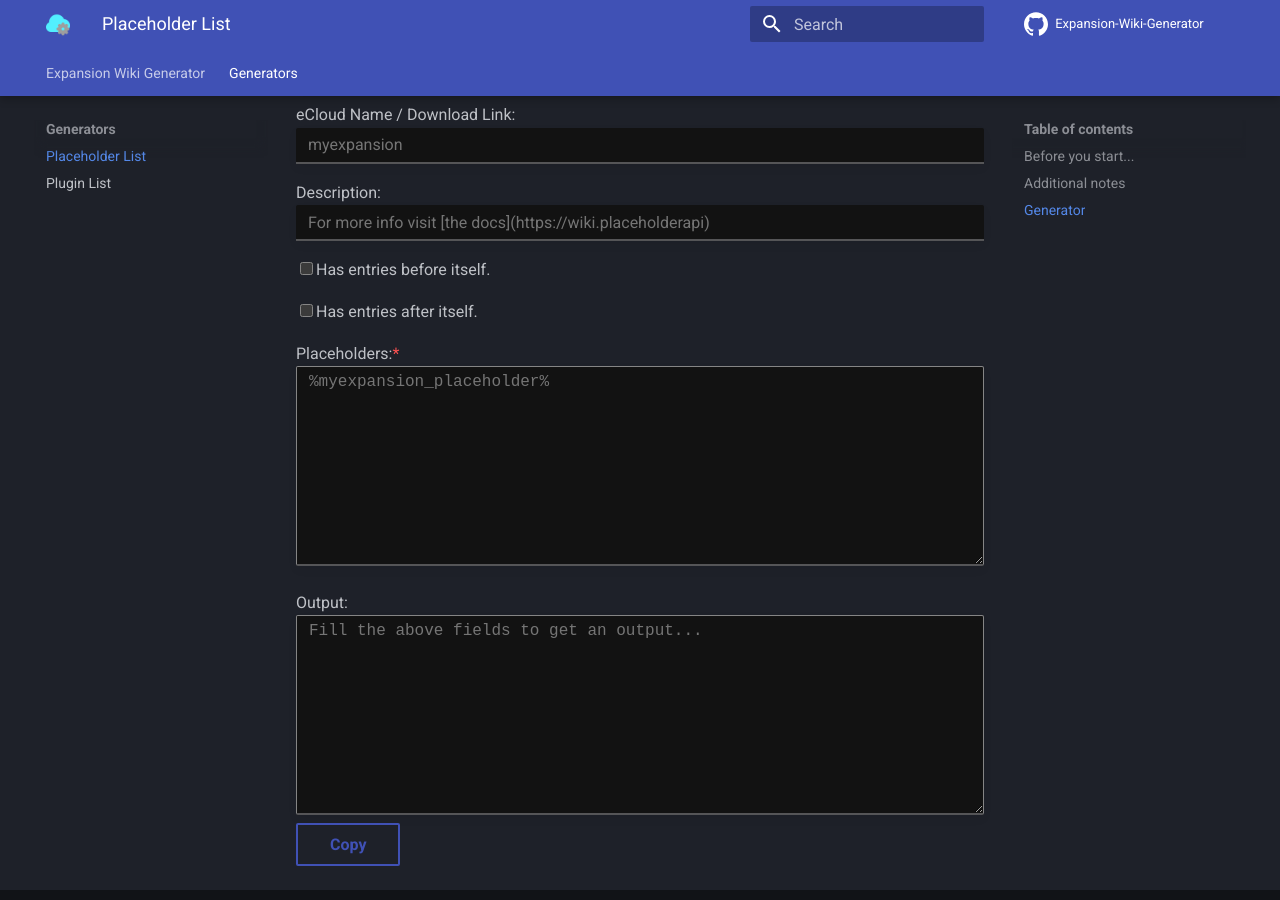
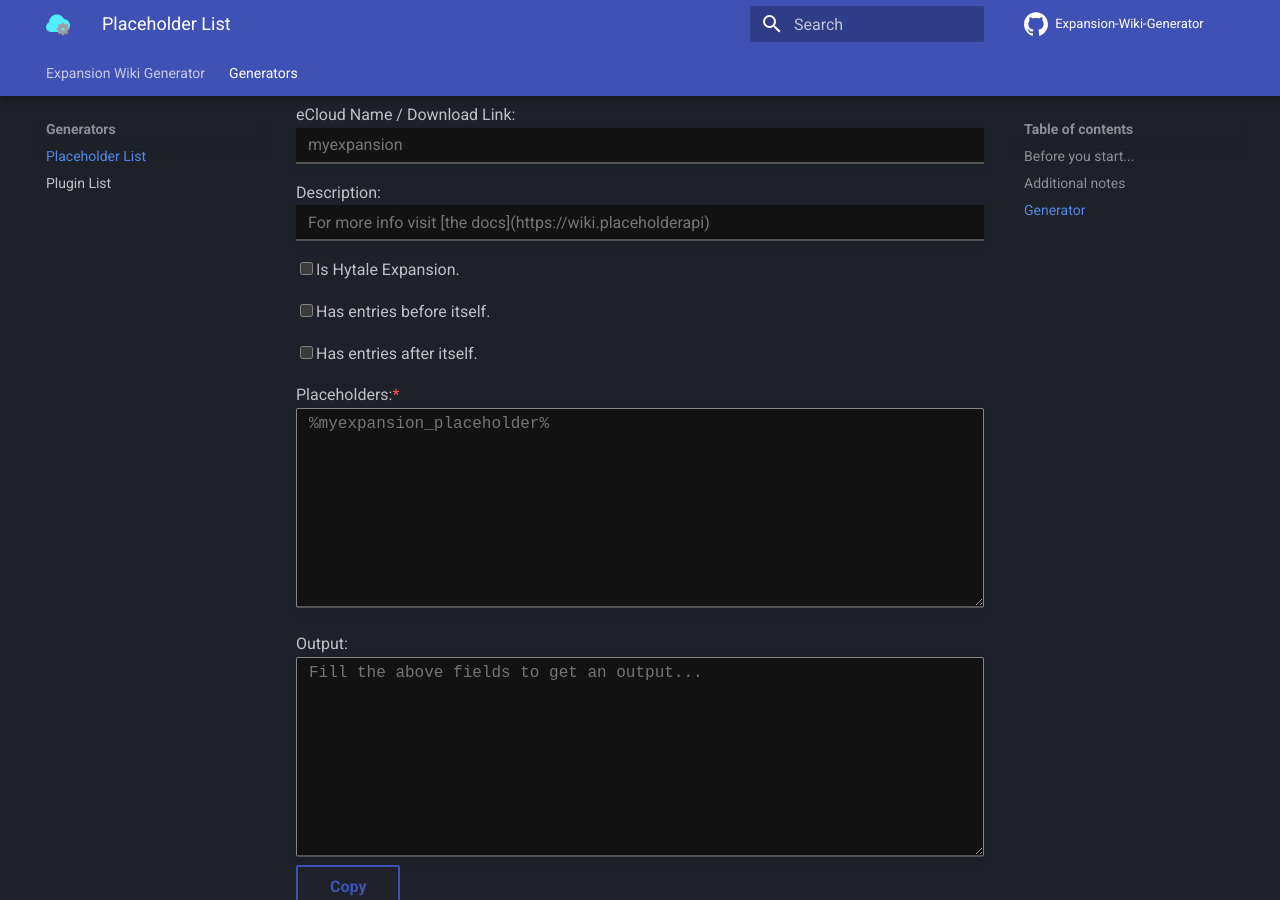
Before and after one commit to Andre601/Expansion-Wiki-Generator, an MkDocs documentation site: the page built from docs/generators/placeholder-list.md, in a window 1280 px wide and 900 px high, scrolled down 1059 px. Built offline with MkDocs 1.6.1 and Material for MkDocs 9.7.7, drawn with Linux system fonts in a browser that asks for light colours; comment, search, counter and statistics services are not loaded; some of the changed lines change nothing that is shown.

Commit message:
Add Hytale expansion support

```diff
--- a/docs/generators/placeholder-list.md
+++ b/docs/generators/placeholder-list.md
@@ -47,6 +47,15 @@
 Description:
 ///
 /// html | input.md-input.md-input--stretch#expansionDescription[type="text" placeholder="For more info visit [the docs](https://wiki.placeholderapi)"]
+///
+
+/// html | p
+///
+
+/// html | input#expansionIsHytale[type="checkbox"]
+///
+/// html | label[for="expansionIsHytale"]
+Is Hytale Expansion.
 ///
 
 /// html | p
@@ -108,6 +117,7 @@
     const expansionLink = document.getElementById("expansionLink").value;
     const expansionCloud = document.getElementById("expansioneCloud").value;
     const expansionDescription = document.getElementById("expansionDescription").value;
+    const expansionCheckHytale = document.getElementById("expansionIsHytale").checked;
     const expansionCheckBefore = document.getElementById("expansionHasPrevious").checked;
     const expansionCheckAfter = document.getElementById("expansionHasAfter").checked;
     const expansionPlaceholders = document.getElementById("expansionPlaceholders").value;
@@ -124,7 +134,7 @@
     const matchResults = expansionLink.match(spigot_link_regex);
     const link = matchResults ? "https://www.spigotmc.org/resources/" + matchResults[1] : expansionLink;
     const result = `${expansionCheckBefore ? `----\n\n` : ``}### **${link ? `[${expansionName}](${link.replace(/\s/g, '%20')})` : `${expansionName}`}**
-/// ${expansionCloud ? `${expansionCloud.startsWith('https://') ? `download | ${expansionCloud.replace(/\s/g, '%20')}` : `command | papi ecloud download ${expansionCloud.replace(/\s/g, '-')}`}` : `integrated | Built into Plugin`}
+/// ${expansionCloud ? `${expansionCloud.startsWith('https://') ? `download | ${expansionCloud.replace(/\s/g, '%20')}` : `command | papi ecloud download ${expansionCloud.replace(/\s/g, '-')}`}` : `integrated | Built into ${expansionCheckHytale ? `Mod` : `Plugin` }`}
 ///
 ${expansionDescription ? `\n${expansionDescription}\n` : ``}
 \`\`\`
```
